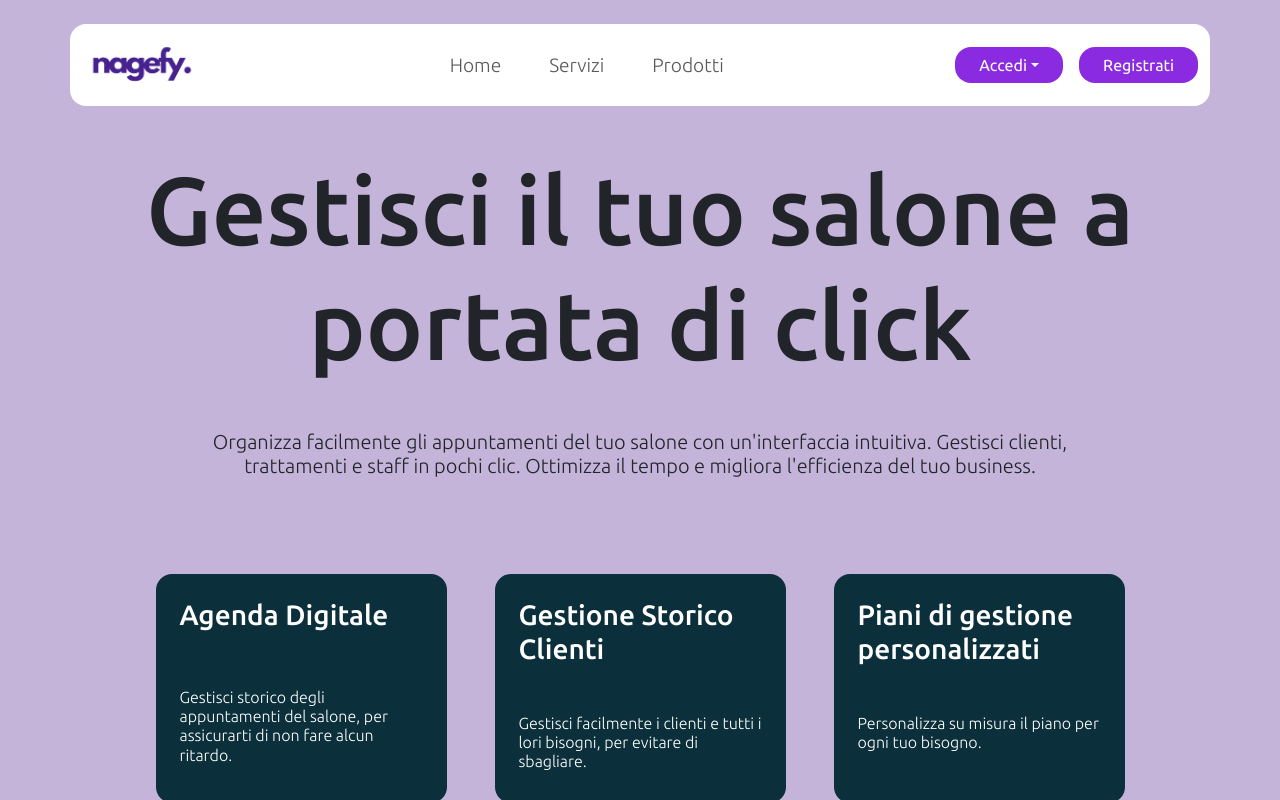
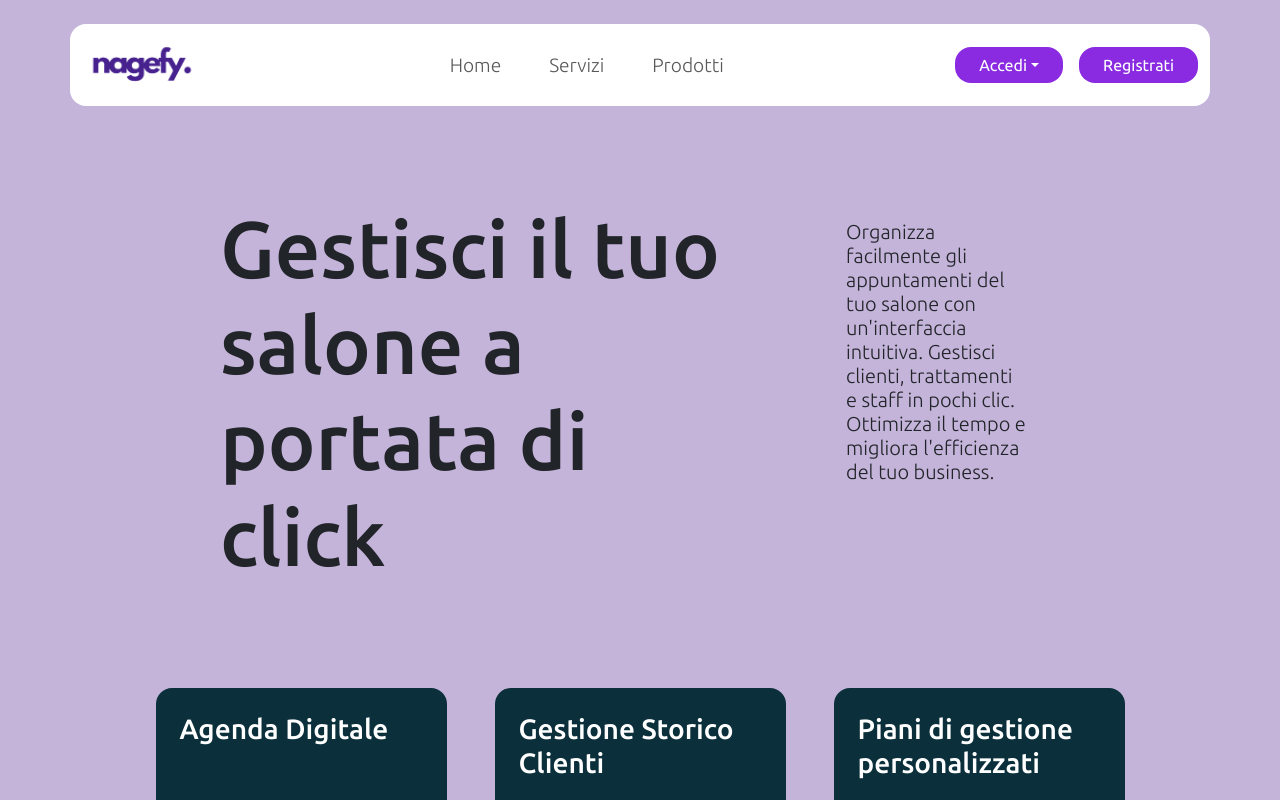
Before and after one commit to ageria20/Capstone_nagefyFE, a React (Vite) app: page / in a window 1280 px wide. Shown: the top 800 px of the page. Built offline with nearby package versions, Linux system fonts and the light colour scheme; no server answers.

Commit message:
fixing home page issues

```diff
--- a/src/components/ProfileSection/ProfileSection.css
+++ b/src/components/ProfileSection/ProfileSection.css
@@ -23,7 +23,7 @@ height: 100%;
 }
 
 .homePage h1 {
-    font-size: 6rem;
+    font-size: 5rem;
     margin-top: 8rem;
 }
 
--- a/src/components/ProfileSection/ProfileSection.tsx
+++ b/src/components/ProfileSection/ProfileSection.tsx
@@ -13,10 +13,19 @@ const ProfileSection = () => {
     <>
     <Container fluid className='homePage text-center m-0 pt-4 px-5 main-content'>
     <ProfileNav/>
+    <Row className='align-items-center my-5 flex-grow-1 w-75 mx-auto'>
+      <Col xs={12} md={8}>
+    <Container className='text-start mt-5'>
       <h1>Gestisci il tuo salone a portata di click</h1>
-      <Container className='w-75 my-5'>
+      </Container>
+      </Col>
+
+      <Col xs={12} md={4}>
+      <Container className='w-75 mt-5 text-start'>
       <h5 style={{fontWeight: "300"}}>Organizza facilmente gli appuntamenti del tuo salone con un'interfaccia intuitiva. Gestisci clienti, trattamenti e staff in pochi clic. Ottimizza il tempo e migliora l'efficienza del tuo business.</h5>
     </Container>
+    </Col>
+    </Row>
     <Container className='mx-auto py-5 px-0'>
       <Row className='justify-content-center gap-5' style={{marginTop: "3rem !important"}}>
         <Col xs={12} md={3} className='first-card text-start rounded-4 p-4'>
```
